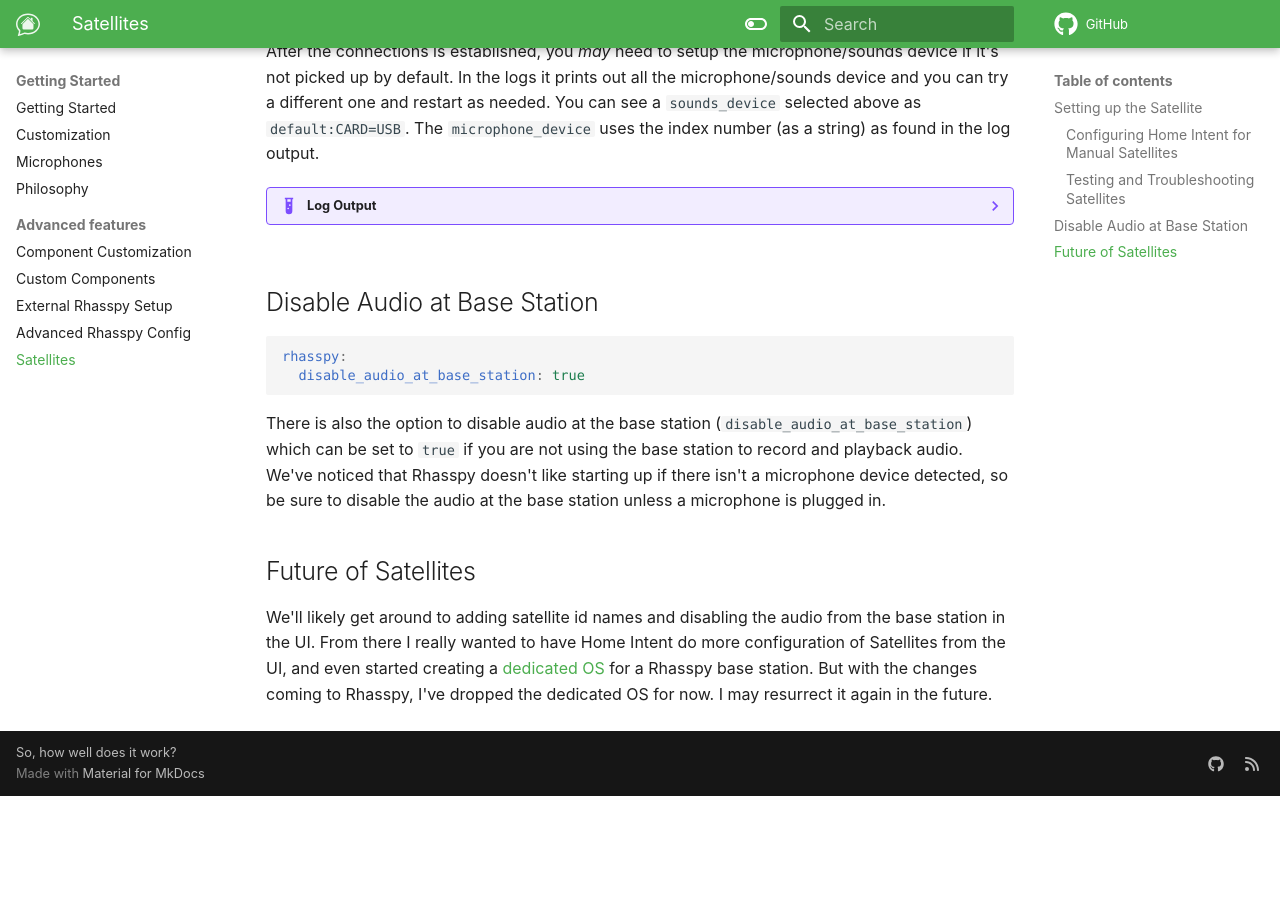
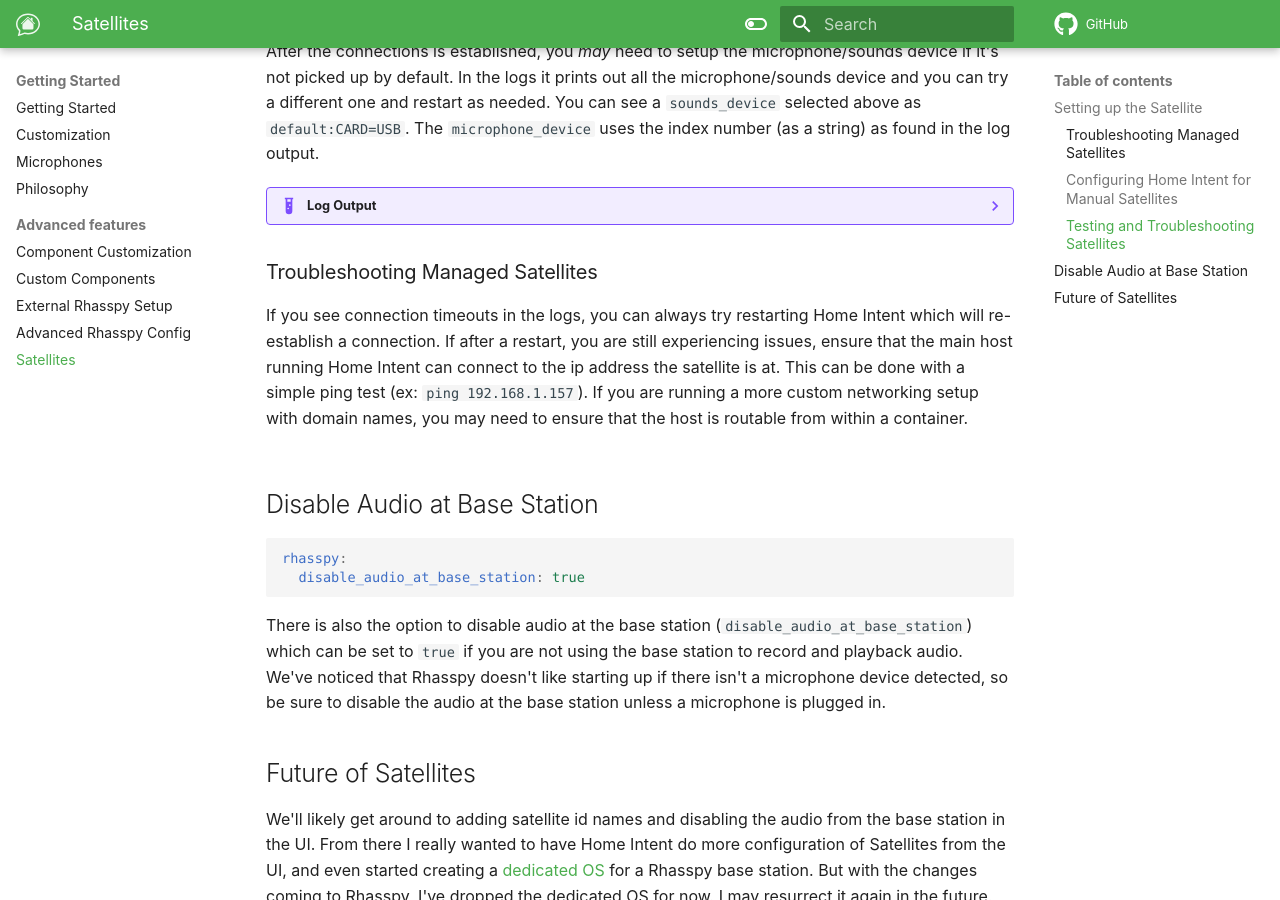
Before and after one commit to JarvyJ/HomeIntent, an MkDocs documentation site: the page built from docs/docs/getting-started/advanced-features/satellites.md, in a window 1280 px wide and 900 px high, scrolled down 1696 px. Built offline with MkDocs 1.6.1 and Material for MkDocs 9.7.7, drawn with Linux system fonts in a browser that asks for light colours; comment, search, counter and statistics services are not loaded; before the commit the page ends 2492 px from its top, so only the background shows below that.

Commit message:
Docs: Add troubleshooting steps for satellites (#445)
* Update satellites.md

````diff
--- a/docs/docs/getting-started/advanced-features/satellites.md
+++ b/docs/docs/getting-started/advanced-features/satellites.md
@@ -113,6 +113,9 @@ Home Intent now has basic satellite support (released as of 4/2022)! It's a bit
             5/15/2022, 11:03:39 AM INFO home_intent.home_intent Satellite config complete for kitchen
             ```
 
+        ### Troubleshooting Managed Satellites
+        If you see connection timeouts in the logs, you can always try restarting Home Intent which will re-establish a connection. If after a restart, you are still experiencing issues, ensure that the main host running Home Intent can connect to the ip address the satellite is at. This can be done with a simple ping test (ex: `ping 192.168.1.157`). If you are running a more custom networking setup with domain names, you may need to ensure that the host is routable from within a container.
+
     === "UI"
 
         The UI for auto satellite setup has not been completed yet.
````
